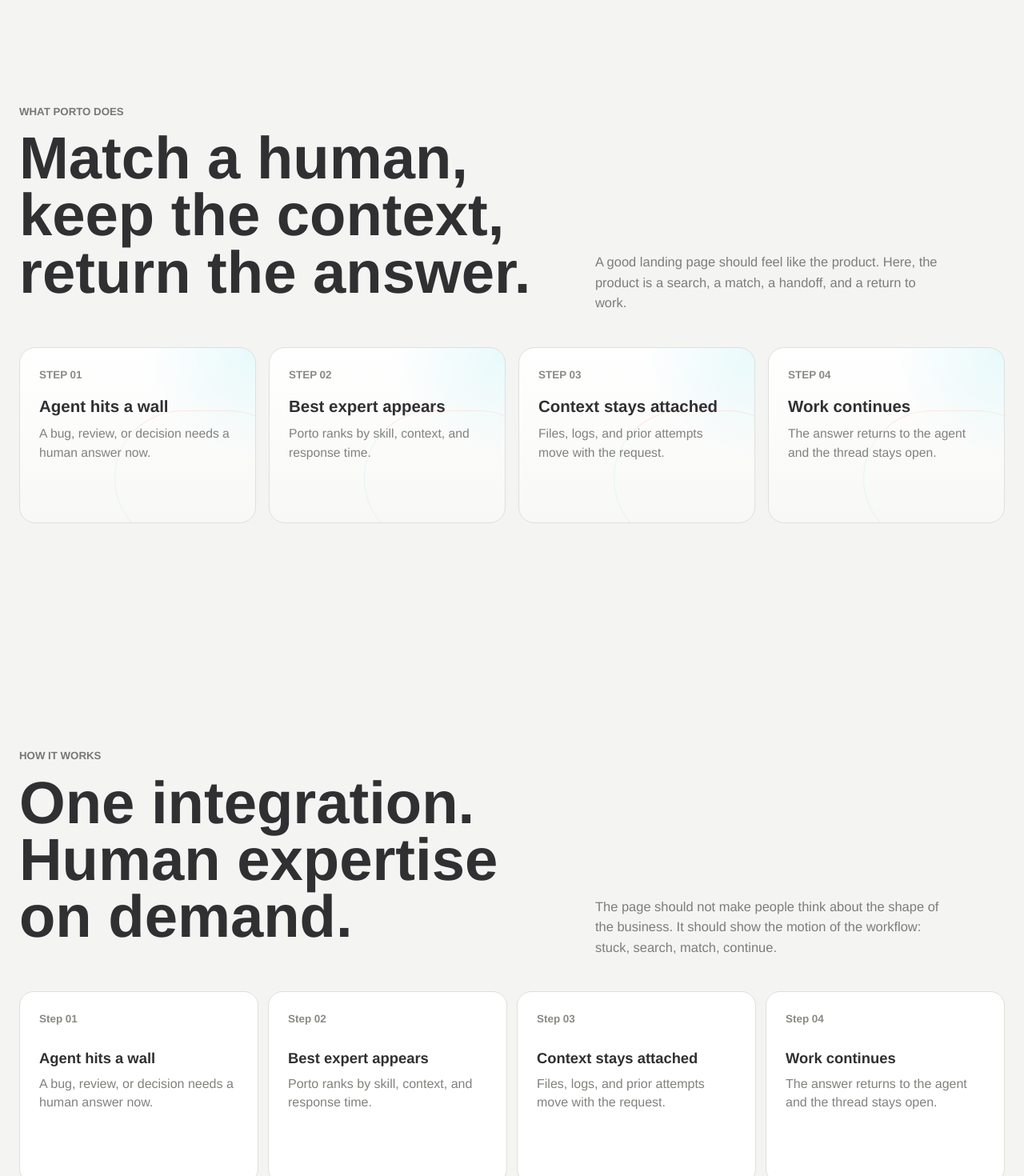
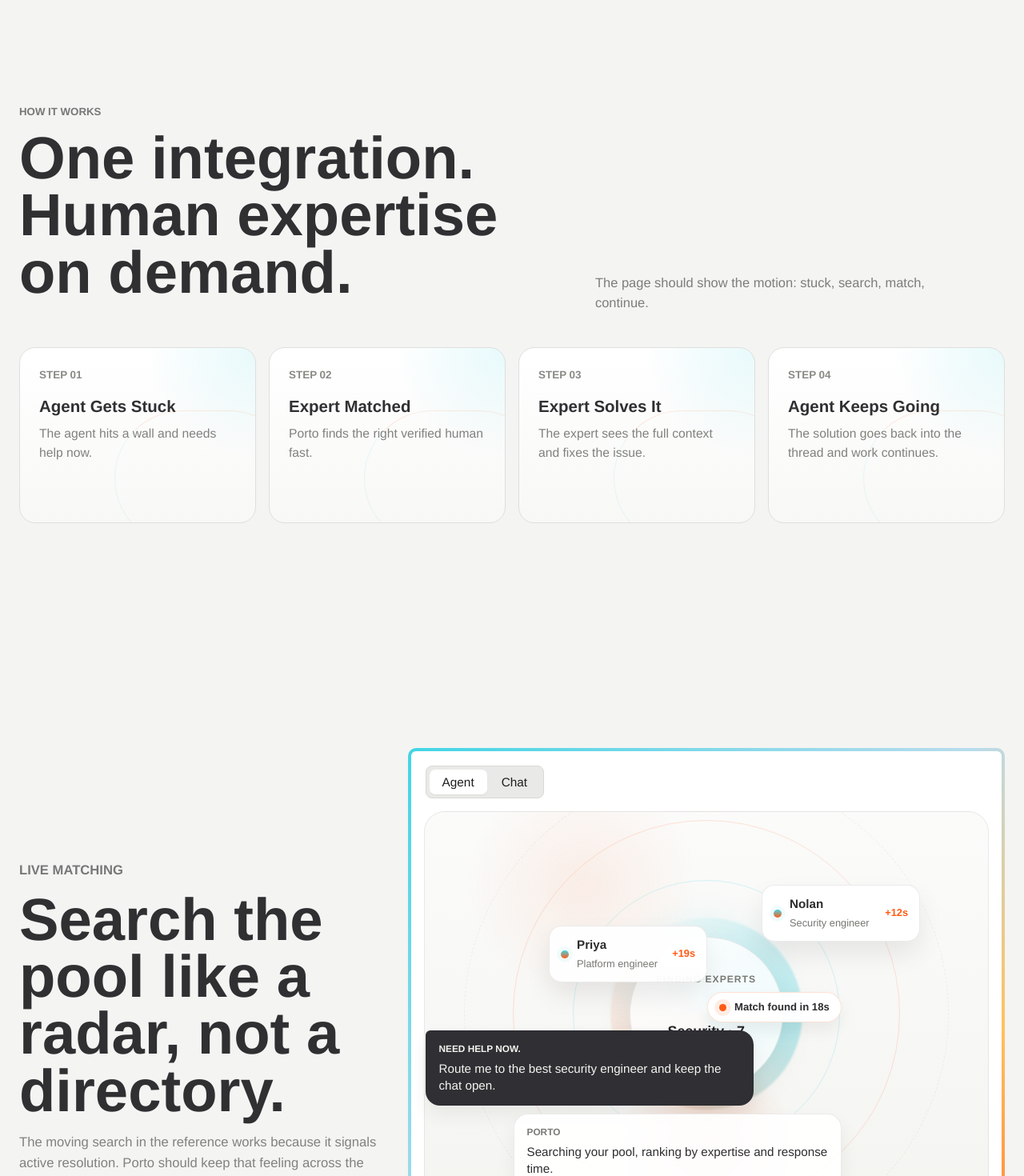
Before and after one commit to Pevznergo/porto, a Next.js app: page / in a window 1280 px wide. Shown: the part 2040-3510 px from the top of the page at 80% size. Built offline with nearby package versions, Linux system fonts and the light colour scheme.

Commit message:
style(design): align homepage sections to video reference

```diff
--- a/app/page.tsx
+++ b/app/page.tsx
@@ -88,12 +88,11 @@
         <section className="section signal-section">
           <div className="section-heading split">
             <div>
-              <p className="eyebrow">What Porto does</p>
-              <h2>Match a human, keep the context, return the answer.</h2>
+              <p className="eyebrow">How It Works</p>
+              <h2>One integration. Human expertise on demand.</h2>
             </div>
             <p className="section-note">
-              A good landing page should feel like the product. Here, the product is a search, a match, a
-              handoff, and a return to work.
+              The page should show the motion: stuck, search, match, continue.
             </p>
           </div>
           <div className="signal-grid">
@@ -103,28 +102,6 @@
                 <h3>{step.title}</h3>
                 <p>{step.body}</p>
                 <div className="signal-line" />
-              </article>
-            ))}
-          </div>
-        </section>
-
-        <section id="how-it-works" className="section process-section">
-          <div className="section-heading split">
-            <div>
-              <p className="eyebrow">How it works</p>
-              <h2>One integration. Human expertise on demand.</h2>
-            </div>
-            <p className="section-note">
-              The page should not make people think about the shape of the business. It should show the
-              motion of the workflow: stuck, search, match, continue.
-            </p>
-          </div>
-          <div className="timeline">
-            {workflowSteps.map((step) => (
-              <article key={step.number}>
-                <span>{step.number}</span>
-                <h3>{step.title}</h3>
-                <p>{step.body}</p>
               </article>
             ))}
           </div>
@@ -152,12 +129,11 @@
         <section className="section domains-section">
           <div className="section-heading split">
             <div>
-              <p className="eyebrow">Every domain</p>
-              <h2>Bring in the right person for the problem in front of you.</h2>
+              <p className="eyebrow">Verified & Vetted Experts</p>
+              <h2>Every domain, every timezone.</h2>
             </div>
             <p className="section-note">
-              The taxonomy can be broad. The visual language should stay focused: show the match, not a wall
-              of features.
+              Identity-checked experts across engineering, design, strategy, finance, and ops.
             </p>
           </div>
           <div className="domain-showcase">
@@ -178,12 +154,11 @@
         <section className="section capability-section">
           <div className="section-heading split">
             <div>
-              <p className="eyebrow">Why it works</p>
-              <h2>Porto feels like an escalation path, not a marketplace.</h2>
+              <p className="eyebrow">Plug & Play Integration</p>
+              <h2>Seamless context handoff.</h2>
             </div>
             <p className="section-note">
-              Keep the first screen readable, then give the page enough motion and structure that people can
-              understand the product without reading a wall of copy.
+              One MCP or API call keeps the whole thread intact when the agent needs a human.
             </p>
           </div>
           <div className="capability-grid">
@@ -226,37 +201,21 @@
 
         <section className="cta-grid cta-grid-story">
           <article>
-            <span>For Builders</span>
-            <h2>Give your agents a human fallback.</h2>
-            <p>One API call gets you context-aware expert help when the model stalls.</p>
+            <span>Plug & Play Integration</span>
+            <h2>One MCP or API. No extra glue.</h2>
+            <p>Connect once and route agent blockers to humans without rebuilding your workflow.</p>
             <Link className="button" href="/start">
               Get Started
             </Link>
           </article>
           <article>
-            <span>For Experts</span>
-            <h2>Work with agents, not generic clients.</h2>
-            <p>Set your schedule and get paid for the exact kind of judgment agents need.</p>
+            <span>Seamless Context Handoff</span>
+            <h2>Files, logs, and errors move with the request.</h2>
+            <p>No re-explaining, no copy-paste, no lost context between the agent and the expert.</p>
             <Link className="button button-ghost" href="/experts">
-              Apply as Expert
+              Join as Expert
             </Link>
           </article>
-        </section>
-
-        <section className="enterprise enterprise-story">
-          <div>
-            <h2>Need Porto for a team or product?</h2>
-            <p>We work with teams shipping agents at scale. Book a call and we can set it up in a day.</p>
-          </div>
-          <ul>
-            <li>Priority in expert matches</li>
-            <li>Custom expert pool</li>
-            <li>Volume pricing and invoicing</li>
-            <li>Dedicated support</li>
-          </ul>
-          <Link className="button" href="/demo">
-            Book Demo
-          </Link>
         </section>
       </main>
       <Footer />
--- a/data/site.ts
+++ b/data/site.ts
@@ -9,69 +9,53 @@
 
 export const workflowSteps = [
   {
-    number: "Step 01",
-    title: "Agent hits a wall",
-    body: "A bug, review, or decision needs a human answer now."
+    number: "STEP 01",
+    title: "Agent Gets Stuck",
+    body: "The agent hits a wall and needs help now."
   },
   {
-    number: "Step 02",
-    title: "Best expert appears",
-    body: "Porto ranks by skill, context, and response time."
+    number: "STEP 02",
+    title: "Expert Matched",
+    body: "Porto finds the right verified human fast."
   },
   {
-    number: "Step 03",
-    title: "Context stays attached",
-    body: "Files, logs, and prior attempts move with the request."
+    number: "STEP 03",
+    title: "Expert Solves It",
+    body: "The expert sees the full context and fixes the issue."
   },
   {
-    number: "Step 04",
-    title: "Work continues",
-    body: "The answer returns to the agent and the thread stays open."
+    number: "STEP 04",
+    title: "Agent Keeps Going",
+    body: "The solution goes back into the thread and work continues."
   }
 ];
 
 export const domains = [
   {
-    title: "Software engineering",
-    body: "A senior engineer handles broken builds, failing tests, migrations, and release risk."
+    title: "Verified & Vetted Experts",
+    body: "Every expert is identity-checked and domain-tested before joining."
   },
   {
-    title: "Product & strategy",
-    body: "A strategist sharpens pricing, positioning, and launch calls."
-  },
-  {
-    title: "Marketing & copy",
-    body: "A brand operator rewrites weak AI text into something specific."
-  },
-  {
-    title: "Design & UX",
-    body: "A designer fixes hierarchy, flows, and interaction taste."
-  },
-  {
-    title: "Operations & finance",
-    body: "An operator reviews workflows, forecasts, and recurring process issues."
-  },
-  {
-    title: "Your domain",
-    body: "Whatever your agent is doing, Porto can pull in the right human."
+    title: "Every Domain, Every Timezone",
+    body: "Engineering, design, strategy, finance, marketing, ops, and more."
   }
 ];
 
 export const capabilityCards = [
   {
-    title: "Verified experts",
-    body: "Identity-checked specialists with domain judgment, not marketplace noise."
+    title: "Plug & Play Integration",
+    body: "One MCP or API call connects your agent to a live human pool."
   },
   {
-    title: "Every timezone",
-    body: "Coverage across engineering, design, strategy, finance, ops, and research."
+    title: "Seamless Context Handoff",
+    body: "Files, logs, errors, and attempts stay attached to the request."
   },
   {
-    title: "One integration",
-    body: "MCP or API gives agents a human escalation path in under a minute."
+    title: "Fast, Live Matching",
+    body: "The best expert appears in seconds, not after a long search."
   },
   {
-    title: "Context handoff",
-    body: "Files, logs, errors, and prior attempts move with the request."
+    title: "Keep the Thread Alive",
+    body: "The answer lands back in the workflow and the agent keeps moving."
   }
 ];
```
